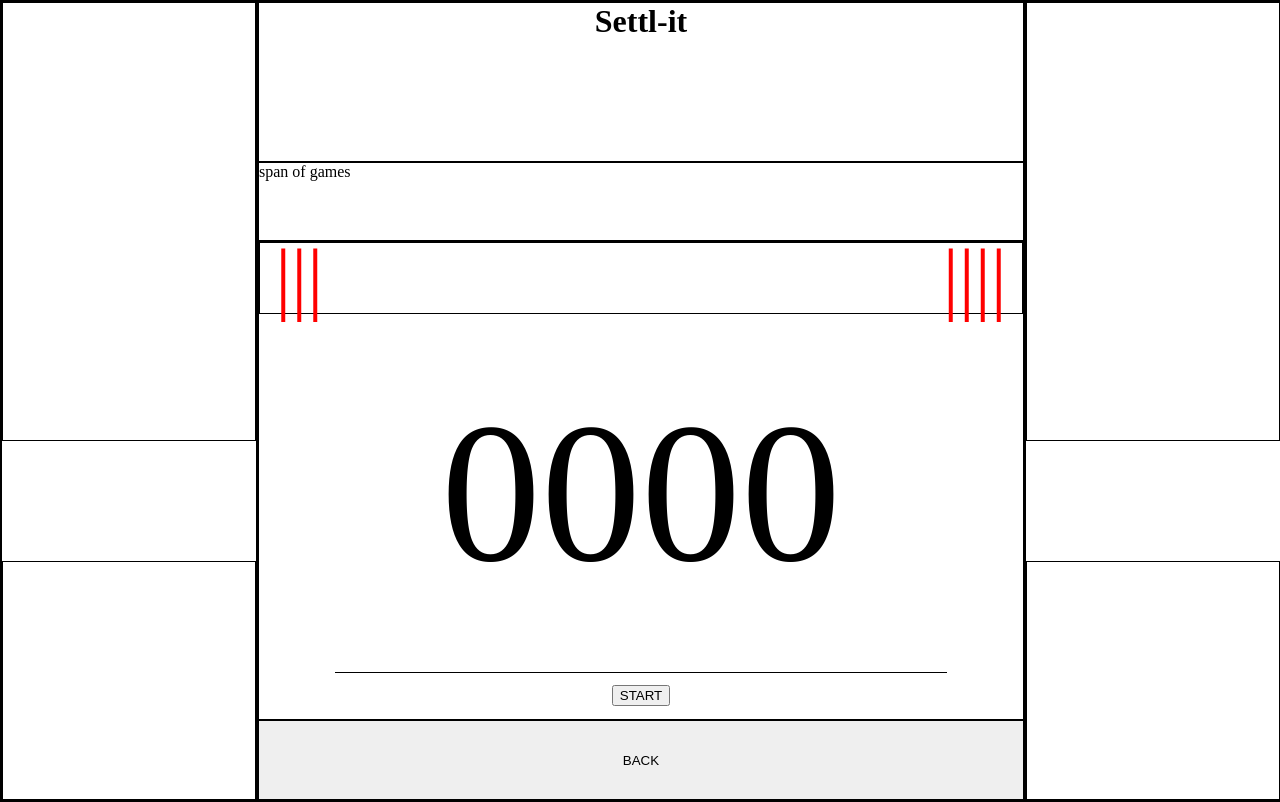
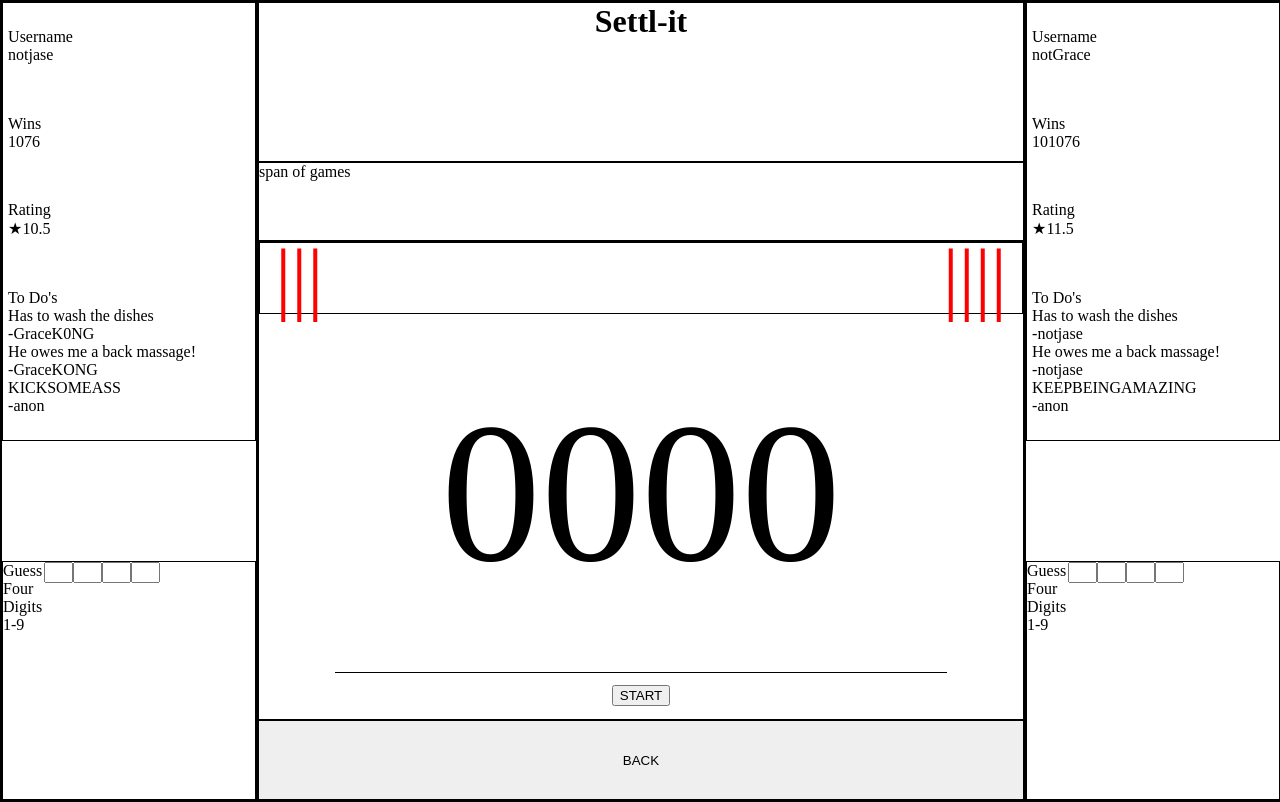
Before and after one commit to jase-d/uDecide, a Next.js app: page /settl-it/app in a window 1280 px wide. Built offline with nearby package versions, Linux system fonts and the light colour scheme.

Commit message:
Add separated Player1 and 2 columns for gamepage

```diff
--- a/pages/settl-it/components/GameBox.jsx
+++ b/pages/settl-it/components/GameBox.jsx
@@ -21,7 +21,7 @@ export default class GameBox extends React.Component {
     console.log(count)
     count++;
       this.setState({
-        number: Math.floor(Math.random() * 10000)
+        number: Math.floor(Math.random() * (10000 - 1111) + 1111)
       });
     if (count >= 100) {
       return;
--- a/pages/settl-it/components/Player1.jsx
+++ b/pages/settl-it/components/Player1.jsx
@@ -1,5 +1,7 @@
 import React from 'react';
 import styles from '../styles/settl.module.css';
+
+import Player1Info from './Player1Info';
 
 export default class Player1 extends React.Component {
   constructor(props) {
@@ -8,10 +10,17 @@ export default class Player1 extends React.Component {
   render() {
     return (
       <div className={styles.playerContainer}>
-        <div className={styles.info}></div>
+        <Player1Info />
         <div></div>
-        <div className={styles.playerInput}></div>
+        <div className={styles.playerInput}>
+          <div>Guess Four Digits
+            1-9
+          </div>
+          <div>
+            <input className={styles.playerPicks} type="number"></input><input className={styles.playerPicks} type="number"></input><input className={styles.playerPicks} type="number"></input><input className={styles.playerPicks} type="number"></input>
+          </div>
+        </div>
       </div>
-    )
-  }
-}
+    );
+  };
+};
--- /dev/null
+++ b/pages/settl-it/components/Player1Info.jsx
@@ -0,0 +1,38 @@
+import React from 'react';
+import styles from '../styles/settl.module.css';
+
+const Player1Info = () => {
+
+  const player = {
+    username: 'notjase',
+    wins: 1076,
+    rating: 10.5,
+    todos: [{todo: 'Has to wash the dishes', from: 'GraceK0NG'}, {todo: 'He owes me a back massage!', from: 'GraceKONG'}, {todo: 'KICKSOMEASS', from: 'anon'}]
+  }
+
+  return (
+    <div className={styles.info}>
+      <div>Username
+        <div>{player.username}</div>
+      </div>
+      <div>Wins
+        <div>{player.wins}</div>
+      </div>
+      <div>Rating
+        <div>&#9733;{player.rating}</div>
+      </div>
+      <div>To Do's
+        {player.todos.map((task, i) => {
+          return (
+          <div>
+            <div>{task.todo}</div>
+            <div>-{task.from}</div>
+          </div>
+          )
+        })}
+      </div>
+    </div>
+  )
+};
+
+export default Player1Info;
--- a/pages/settl-it/components/Player2.jsx
+++ b/pages/settl-it/components/Player2.jsx
@@ -1,5 +1,7 @@
 import React from 'react';
 import styles from '../styles/settl.module.css';
+
+import Player2Info from './Player2Info.jsx';
 
 export default class Player2 extends React.Component {
   constructor(props) {
@@ -8,10 +10,17 @@ export default class Player2 extends React.Component {
   render() {
     return (
       <div className={styles.playerContainer}>
-        <div className={styles.info}></div>
+        <Player2Info />
         <div></div>
-        <div className={styles.playerInput}></div>
+        <div className={styles.playerInput}>
+          <div>Guess Four Digits
+            1-9
+          </div>
+          <div>
+            <input className={styles.playerPicks} type="number"></input><input className={styles.playerPicks} type="number"></input><input className={styles.playerPicks} type="number"></input><input className={styles.playerPicks} type="number"></input>
+          </div>
+        </div>
       </div>
-    )
-  }
-}
+    );
+  };
+};
--- /dev/null
+++ b/pages/settl-it/components/Player2Info.jsx
@@ -0,0 +1,38 @@
+import React from 'react';
+import styles from '../styles/settl.module.css';
+
+const Player2Info = () => {
+
+  const player = {
+    username: 'notGrace',
+    wins: 101076,
+    rating: 11.5,
+    todos: [{todo: 'Has to wash the dishes', from: 'notjase'}, {todo: 'He owes me a back massage!', from: 'notjase'}, {todo: 'KEEPBEINGAMAZING', from: 'anon'}]
+  }
+
+  return (
+    <div className={styles.info}>
+      <div>Username
+        <div>{player.username}</div>
+      </div>
+      <div>Wins
+        <div>{player.wins}</div>
+      </div>
+      <div>Rating
+        <div>&#9733;{player.rating}</div>
+      </div>
+      <div>To Do's
+        {player.todos.map((task, i) => {
+          return (
+          <div>
+            <div>{task.todo}</div>
+            <div>-{task.from}</div>
+          </div>
+          )
+        })}
+      </div>
+    </div>
+  )
+};
+
+export default Player2Info;
--- a/pages/settl-it/styles/settl.module.css
+++ b/pages/settl-it/styles/settl.module.css
@@ -14,10 +14,20 @@
 
 .info {
   border: thin solid black;
+  padding: 0 2%;
+  display: flex;
+  flex-direction: column;
+  justify-content: space-around;
 }
 
 .playerInput {
   border: thin solid black;
+  display: flex;
+
+}
+
+.playerPicks {
+  width: 10%;
 }
 
 /*//////////////////////////////
```
